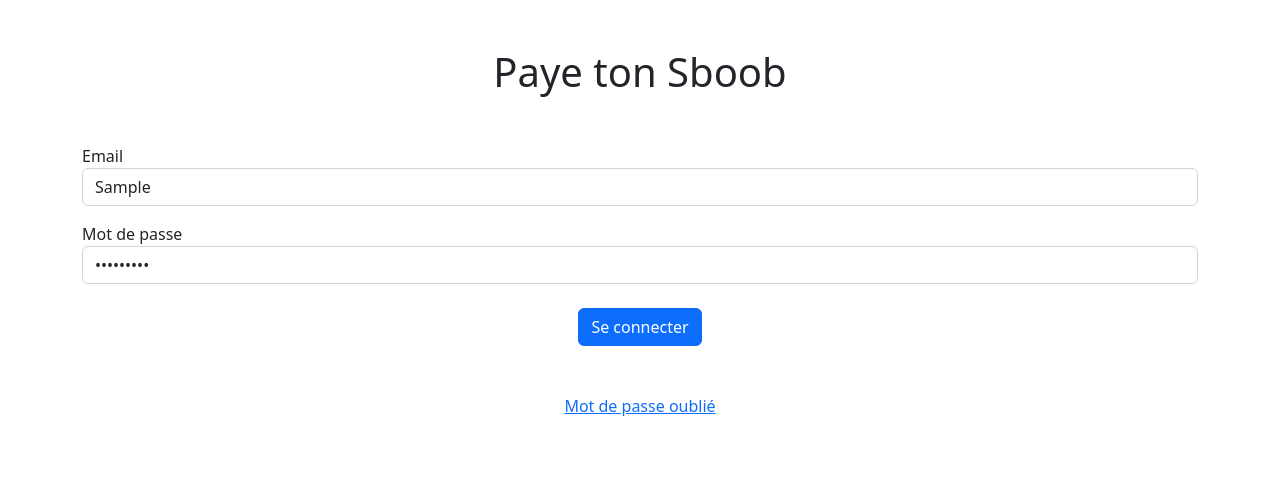
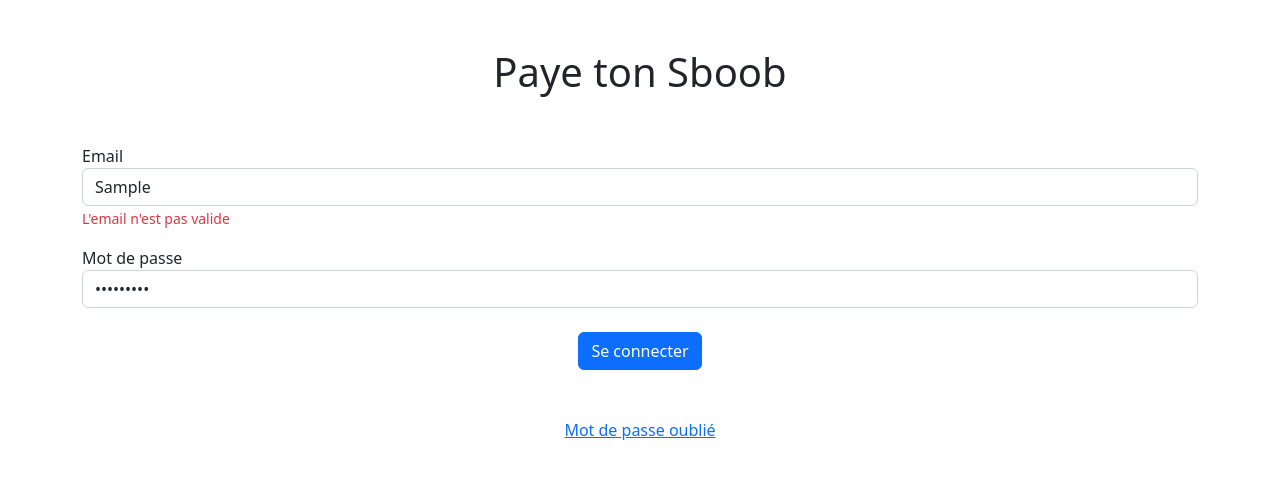
Before and after one commit to mvidailhet/paye-ton-sboob, an Angular app in the folder apps/front/: page /login in a window 1280 px wide. Both pictures are taken after typing "Sample", "Sample123" into the empty fields and a click on the button "Se connecter". Shown: the top 478 px of the page. Built offline with nearby package versions, Linux system fonts and the light colour scheme.

Commit message:
Affichage des erreurs d'email au touched

```diff
--- a/apps/front/src/app/pages/login/login.component.html
+++ b/apps/front/src/app/pages/login/login.component.html
@@ -5,6 +5,12 @@
     <div class="form-group mb-3">
       <label for="email">Email</label>
       <input type="text" class="form-control" id="email" formControlName="email">
+      <div *ngIf="loginForm.get('email')?.hasError('required') && loginForm.get('email')?.touched">
+        <small class="text-danger">L'email est obligatoire</small>
+      </div>
+      <div *ngIf="loginForm.get('email')?.hasError('email') && loginForm.get('email')?.touched">
+        <small class="text-danger">L'email n'est pas valide</small>
+      </div>
     </div>
     <div class="form-group">
       <label for="password">Mot de passe</label>
--- a/apps/front/src/app/pages/login/login.component.ts
+++ b/apps/front/src/app/pages/login/login.component.ts
@@ -1,5 +1,5 @@
 import { Component } from '@angular/core';
-import { FormBuilder } from '@angular/forms';
+import { FormBuilder, Validators } from '@angular/forms';
 
 @Component({
   selector: 'app-login',
@@ -8,13 +8,14 @@ import { FormBuilder } from '@angular/forms';
 })
 export class LoginComponent {
   loginForm = this.fb.group({
-    email: [''],
-    password: [''],
+    email: ['', [Validators.required, Validators.email]],
+    password: ['', Validators.required],
   });
 
   constructor(private fb: FormBuilder) {}
 
   onSubmit() {
     console.log('submit');
+    console.log(this.loginForm.get('email'));
   }
 }
```
